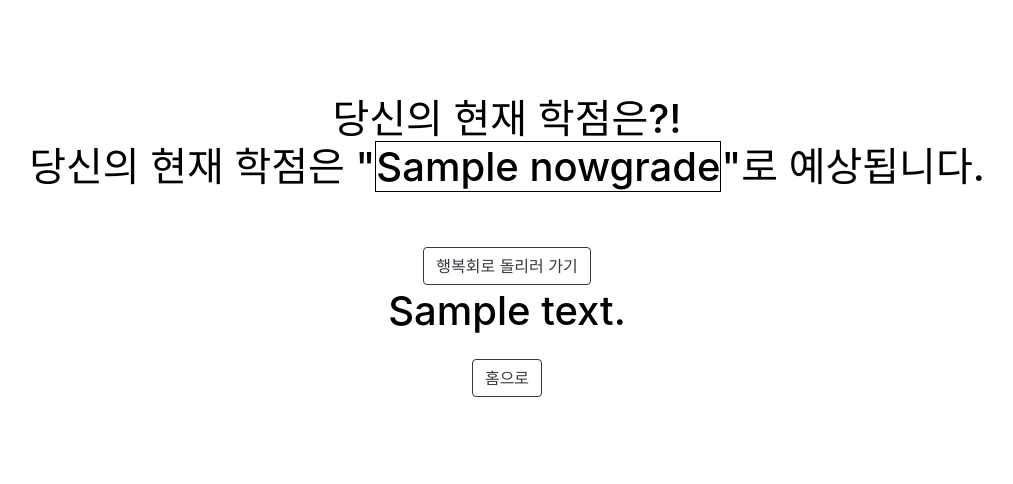
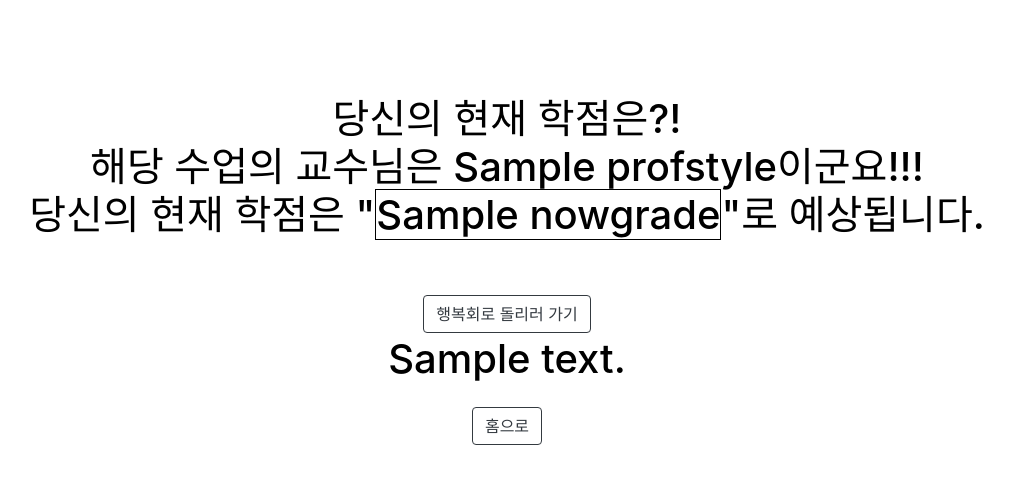
Before and after one commit to skleee/amorunzikda, a Django app: template scoreapp/templates/nowgrade.html in a window 1280 px wide. Shown: the part 103-587 px from the top of the page, without its empty margins (133-1146 px from the left). Run offline with Django 3.2, Linux system fonts and the light colour scheme; the template is opened without the code that fills it: most values are stand-ins (such as "Sample title", 1, 10 or a date in 2020); some libraries are stand-ins or nearby versions.

Commit message:
nowgrade.html에서 교수 스타일 출력

```diff
--- a/scoreapp/templates/nowgrade.html
+++ b/scoreapp/templates/nowgrade.html
@@ -7,7 +7,8 @@
                 <h1 style>당신의 현재 학점은?!
                     {% comment %} <br>{{nowgrade}}</h1><br><br> {% endcomment %}
                 <div style="text-align:center" ;>
-                    당신의 현재 학점은 "<span style="border: 1px solid black">{{nowgrade}}</span>"로 예상됩니다.<br><br>
+                    해당 수업의 교수님은 {{ profstyle }}이군요!!!<br>
+                    당신의 현재 학점은 "<span style="border: 1px solid black">{{ nowgrade }}</span>"로 예상됩니다.<br><br>
                     <a href="{% url 'happy' %}">
                         <button type="button" class="btn btn-outline-dark" >
                             행복회로 돌리러 가기</button></a>
--- a/scoreapp/views.py
+++ b/scoreapp/views.py
@@ -98,7 +98,10 @@ def nowgrade(request, record):
         comment = random.choice(comment_C)
     else:
         comment = random.choice(comment_DF)
-    return render(request, 'nowgrade.html',{'first_grade':first_grade, 'comment':comment})
+
+    profstyle = record.professor_style
+
+    return render(request, 'nowgrade.html',{'first_grade':first_grade, 'comment':comment, 'profstyle': profstyle})
 
 def happy(request):
     return render(request, 'happy.html')
```
